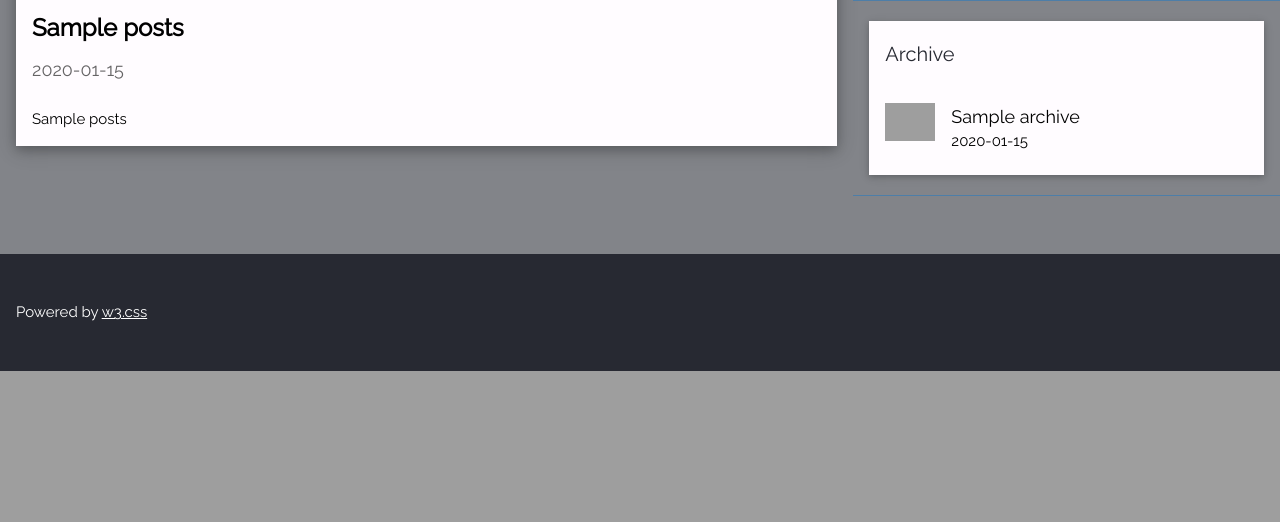
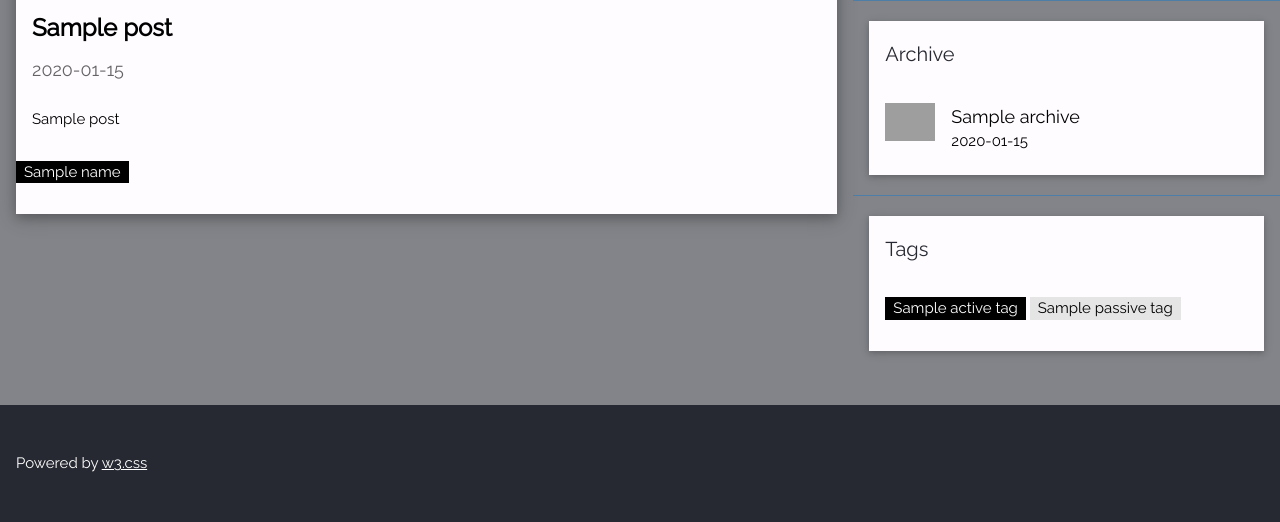
Before and after one commit to conzty01/jTermBlog, a Flask app: template templates/post.html in a window 1280 px wide. Shown: the part 839-1361 px from the top of the page. Before the commit the page ends 1210 px from the top, so only its background shows below. Run offline with Flask 2, Linux system fonts and the light colour scheme; the template is opened without the code that fills it: most values are stand-ins (such as "Sample title", 1, 10 or a date in 2020); some libraries are stand-ins or nearby versions; grey boxes are pictures that could not be loaded.

Commit message:
Added functionality for displaying and filtering tags

```diff
--- a/server.py
+++ b/server.py
@@ -12,16 +12,66 @@
 @app.route("/")
 def index():
     c = conn.cursor()
-    c.execute("SELECT image, image_alt, title, date, abstract, id FROM posts ORDER BY id DESC;")
-    return render_template("index.html",posts=c.fetchall())
+    a = conn.cursor()
+    t = conn.cursor()
+    c.execute("""
+    SELECT posts.image, posts.image_alt, posts.title, posts.date, posts.abstract, posts.id, tg
+    FROM posts JOIN
+        (SELECT post_tags.post_id, array_agg(tags.name) AS tg
+        FROM post_tags JOIN tags ON (post_tags.tag_id = tags.id)
+        GROUP BY post_tags.post_id) AS t ON posts.id = t.post_id
+    ORDER BY posts.date DESC;
+    """)
 
-@app.route("/post/<id>")
-def post(id):
+    a.execute("SELECT id, image, image_alt, title, date FROM posts ORDER BY date DESC;")
+    t.execute("SELECT id, name FROM tags ORDER BY name ASC;")
+    return render_template("index.html",posts=c.fetchall(),archive=a.fetchall(),passiveTags=t.fetchall(),activeTags=())
+
+@app.route("/post/<pid>")
+def post(pid):
     c = conn.cursor()
-    c.execute("SELECT image, image_alt, title, date, body FROM posts WHERE id=%s;",(id))
     a = conn.cursor()
-    a.execute("SELECT id, image, image_alt, title, date FROM posts ORDER BY id DESC;")
-    return render_template("post.html",post=c.fetchone(),archive=a.fetchall())
+    t = conn.cursor()
+    s = conn.cursor()
+    c.execute("""
+    SELECT posts.image, posts.image_alt, posts.title, posts.date, posts.body, posts.id, tg
+    FROM posts JOIN
+        (SELECT post_tags.post_id, array_agg(tags.name) AS tg
+        FROM post_tags JOIN tags ON (post_tags.tag_id = tags.id)
+        GROUP BY post_tags.post_id) AS t ON posts.id = t.post_id
+    WHERE id = %s;
+    """, (pid))
+
+    a.execute("SELECT id, image, image_alt, title, date FROM posts ORDER BY date DESC;")
+    t.execute("""SELECT tags.id, tags.name
+                 FROM tags JOIN post_tags ON (tags.id = post_tags.tag_id)
+                 WHERE post_tags.post_id != %s
+                 ORDER BY name ASC;""", (pid))
+    s.execute("""SELECT tags.id, tags.name
+                 FROM tags JOIN post_tags ON (tags.id = post_tags.tag_id)
+                 WHERE post_tags.post_id = %s
+                 ORDER BY name ASC;""", (pid))
+    return render_template("post.html",post=(c.fetchone(),),archive=a.fetchall(),passiveTags=t.fetchall(), activeTags=s.fetchall())
+
+@app.route("/tag/<tname>")
+def tags(tname):
+    c = conn.cursor()
+    a = conn.cursor()
+    t = conn.cursor()
+    s = conn.cursor()
+    c.execute("""
+    SELECT posts.image, posts.image_alt, posts.title, posts.date, posts.abstract, posts.id, tg
+    FROM posts JOIN
+        (SELECT post_tags.post_id, array_agg(tags.name) AS tg
+        FROM post_tags JOIN tags ON (post_tags.tag_id = tags.id)
+        GROUP BY post_tags.post_id) AS t ON posts.id = t.post_id
+    WHERE %s = ANY (tg);
+    """, (tname,))
+
+    a.execute("SELECT id, image, image_alt, title, date FROM posts ORDER BY date DESC;")
+    t.execute("SELECT * FROM tags WHERE name != %s ORDER BY name ASC;", (tname,))
+    s.execute("SELECT * FROM tags WHERE name = %s ORDER BY name ASC;", (tname,))
+    return render_template("post.html",post=c.fetchall(),archive=a.fetchall(),passiveTags=t.fetchall(), activeTags=s.fetchall())
 
 if __name__ == "__main__":
     app.run(debug=True)
--- a/static/css/master.css
+++ b/static/css/master.css
@@ -19,6 +19,14 @@
 .w3-light-grey {
 background-color: #828489 !important;
 color: #272932 !important;
+}
+.w3-black {
+font-size: 1em !important;
+}
+.tagColor {
+background-color: #E5E5E6 !important;
+color: #000 !important;
+font-size: 1em !important;
 }
 .w3-container {
 background-color: #FFFCFF;
--- a/templates/base.html
+++ b/templates/base.html
@@ -125,24 +125,23 @@
     {% endblock postArchive %}
   </div>
   <hr>
-
-  <!-- Labels / tags
+  {% block tags %}
   <div class="w3-card w3-margin">
     <div class="w3-container w3-padding">
       <h4>Tags</h4>
     </div>
     <div class="w3-container w3-white">
-    {% block tags %}
-    <p><span class="w3-tag w3-black w3-margin-bottom">Travel</span> <span class="w3-tag w3-light-grey w3-small w3-margin-bottom">New York</span> <span class="w3-tag w3-light-grey w3-small w3-margin-bottom">London</span>
-      <span class="w3-tag w3-light-grey w3-small w3-margin-bottom">IKEA</span> <span class="w3-tag w3-light-grey w3-small w3-margin-bottom">NORWAY</span> <span class="w3-tag w3-light-grey w3-small w3-margin-bottom">DIY</span>
-      <span class="w3-tag w3-light-grey w3-small w3-margin-bottom">Ideas</span> <span class="w3-tag w3-light-grey w3-small w3-margin-bottom">Baby</span> <span class="w3-tag w3-light-grey w3-small w3-margin-bottom">Family</span>
-      <span class="w3-tag w3-light-grey w3-small w3-margin-bottom">News</span> <span class="w3-tag w3-light-grey w3-small w3-margin-bottom">Clothing</span> <span class="w3-tag w3-light-grey w3-small w3-margin-bottom">Shopping</span>
-      <span class="w3-tag w3-light-grey w3-small w3-margin-bottom">Sports</span> <span class="w3-tag w3-light-grey w3-small w3-margin-bottom">Games</span>
+    <p>
+      {% for a in activeTags: %}
+      <a href="/tag/{{a[1]}}"><span class="w3-tag w3-black w3-margin-bottom">{{a[1]}}</span></a>
+      {% endfor %}
+      {% for p in passiveTags: %}
+      <a href="/tag/{{p[1]}}"><span class="w3-tag w3-light-grey w3-small tagColor w3-margin-bottom">{{p[1]}}</span></a>
+      {% endfor %}
     </p>
-    {% endblock tags %}
     </div>
   </div>
-   -->
+  {% endblock tags %}
 <!-- END Introduction Menu -->
 </div>
 
--- a/templates/post.html
+++ b/templates/post.html
@@ -1,17 +1,45 @@
 {% extends "base.html" %}
 
 {% block blogEntries %}
+{% if post|length == 0: %}
 <div class="w3-card-4 w3-margin w3-white">
- <img src="/static/images/{{post[0]}}" alt="{{post[1]}}" style="width:100%">
+    <div class="w3-container">
+      <h3><b>This is not the Page You're Looking For!</b></h3>
+      <h5><span class="w3-opacity">--</span></h5>
+    </div>
+
+    <div class="w3-container">
+      <p>Unfortunately, the query you were searching for could not be found! I apologize for the
+         inconvience, but honestly, I am not sure how you managed to get to this page! Please continue
+         about your browsing and have a pleasant day!
+      </p>
+      <div class="w3-row">
+      </div>
+    </div>
+ </div>
+{% endif %}
+{% for posts in post: %}
+<div class="w3-card-4 w3-margin w3-white">
+ <img src="/static/images/{{posts[0]}}" alt="{{posts[1]}}" style="width:100%">
    <div class="w3-container">
-     <h3><b>{{post[2]}}</b></h3>
-     <h5><span class="w3-opacity">{{ post[3].strftime('%B %d, %Y') }}</span></h5>
+     <h3><b>{{posts[2]}}</b></h3>
+     <h5><span class="w3-opacity">{{ posts[3].strftime('%B %d, %Y') }}</span></h5>
    </div>
 
    <div class="w3-container">
-     <p>{{post[4]}}</p>
+     <p>{{posts[4]}}</p>
+   </div>
+   <div class="w3-row">
+     <div class="w3-col m8 s12">
+       <p>
+         {% for a in posts[6]: %}
+         <span class="w3-tag w3-black w3-margin-bottom">{{a}}</span>
+         {% endfor %}
+       </p>
+     </div>
    </div>
  </div>
+{% endfor %}
 {% endblock %}
 
 {% block postArchive %}
```
Also changed, not shown: templates/index.html (+15 -6 lines).
